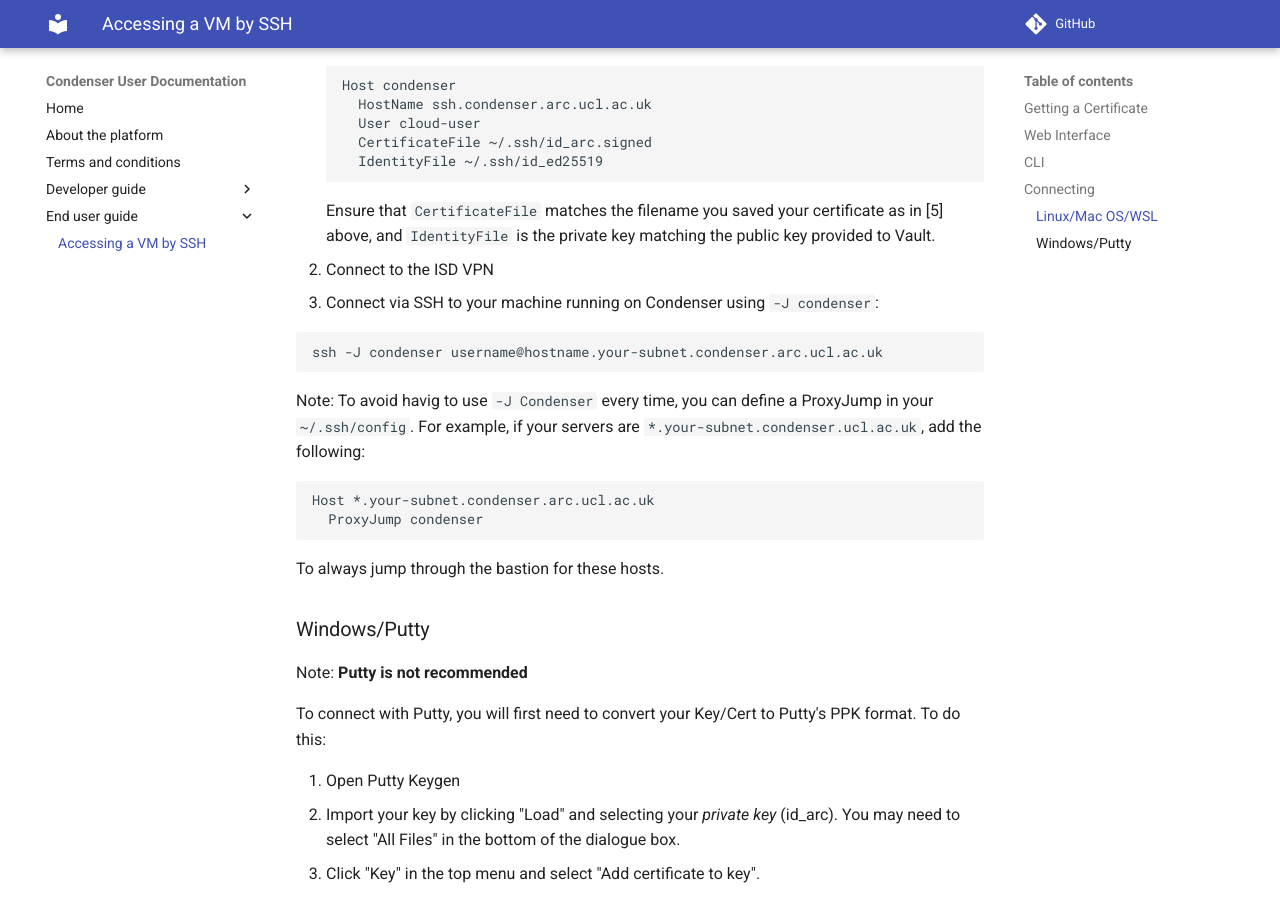
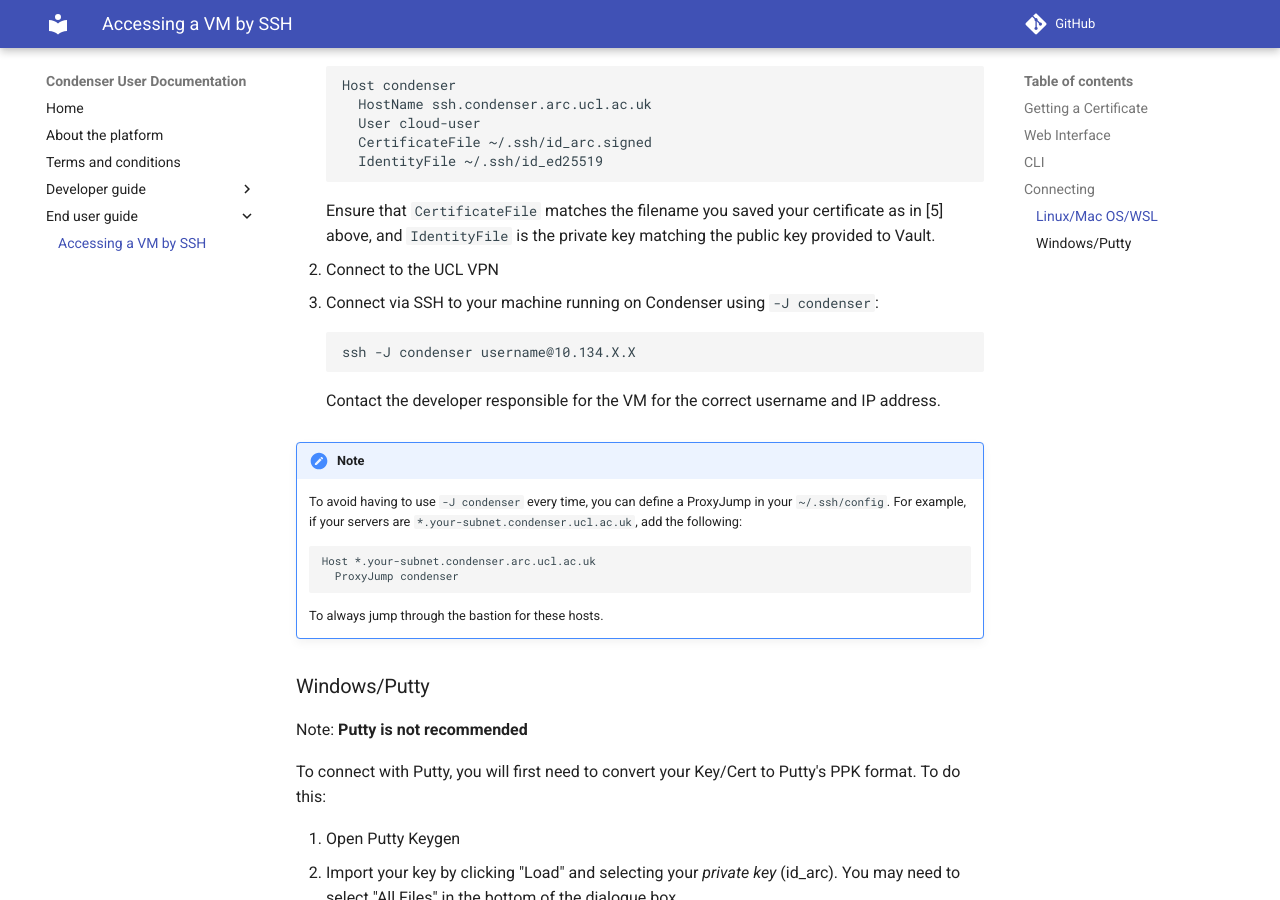
Before and after one commit to UCL-ARC/condenser-mkdocs, an MkDocs documentation site: the page built from docs/end_user_guide/ssh.md, in a window 1280 px wide and 900 px high, scrolled down 1728 px. Built offline with MkDocs 1.6.1 and Material for MkDocs 9.7.7, drawn with Linux system fonts in a browser that asks for light colours; comment, search, counter and statistics services are not loaded; some of the changed text lies outside the part shown.

Commit message:
start updating ssh access page

````diff
--- a/docs/end_user_guide/ssh.md
+++ b/docs/end_user_guide/ssh.md
@@ -23,9 +23,9 @@
 valid for 7 days. You can only have *one* active certificate at a time using this
 method. If you need multiple certificates, please use the CLI option below.
 
-1. Connect to the ISD VPN
-2. Go to the [SSH Portal](https://portal.condenser.arc.ucl.ac.uk)
-3. Sign in with your UCL Account (this should happen automatically)
+1. Connect to the UCL VPN
+2. Go to the [SSH Portal](https://ssh.condenser.arc.ucl.ac.uk)
+3. Sign in with your UCL credentials (this should happen automatically)
 4. Click "Generate" at the bottom of the page. If you see an "Active Key" message,
 click "Revoke" to revoke it. You can then generate a new one.
 
@@ -92,23 +92,27 @@
     certificate as in [5] above, and `IdentityFile` is the private key matching
     the public key provided to Vault.
 
-2. Connect to the ISD VPN
+2. Connect to the UCL VPN
 3. Connect via SSH to your machine running on Condenser using `-J condenser`:
 
-   ``` sh
-   ssh -J condenser username@hostname.your-subnet.condenser.arc.ucl.ac.uk
-   ```
+    ``` sh
+    ssh -J condenser username@10.134.X.X
+    ```
 
-Note: To avoid havig to use `-J Condenser` every time, you can define a ProxyJump
-in your `~/.ssh/config`. For example, if your servers are `*.your-subnet.condenser.ucl.ac.uk`,
-add the following:
+    Contact the developer responsible for the VM for the correct username and IP
+    address.
 
-``` sh
-Host *.your-subnet.condenser.arc.ucl.ac.uk
-  ProxyJump condenser
-```
+!!! note
+    To avoid having to use `-J condenser` every time, you can define a ProxyJump
+    in your `~/.ssh/config`. For example, if your servers are `*.your-subnet.condenser.ucl.ac.uk`,
+    add the following:
 
-To always jump through the bastion for these hosts.
+    ``` sh
+    Host *.your-subnet.condenser.arc.ucl.ac.uk
+      ProxyJump condenser
+    ```
+
+    To always jump through the bastion for these hosts.
 
 ### Windows/Putty
 
````
